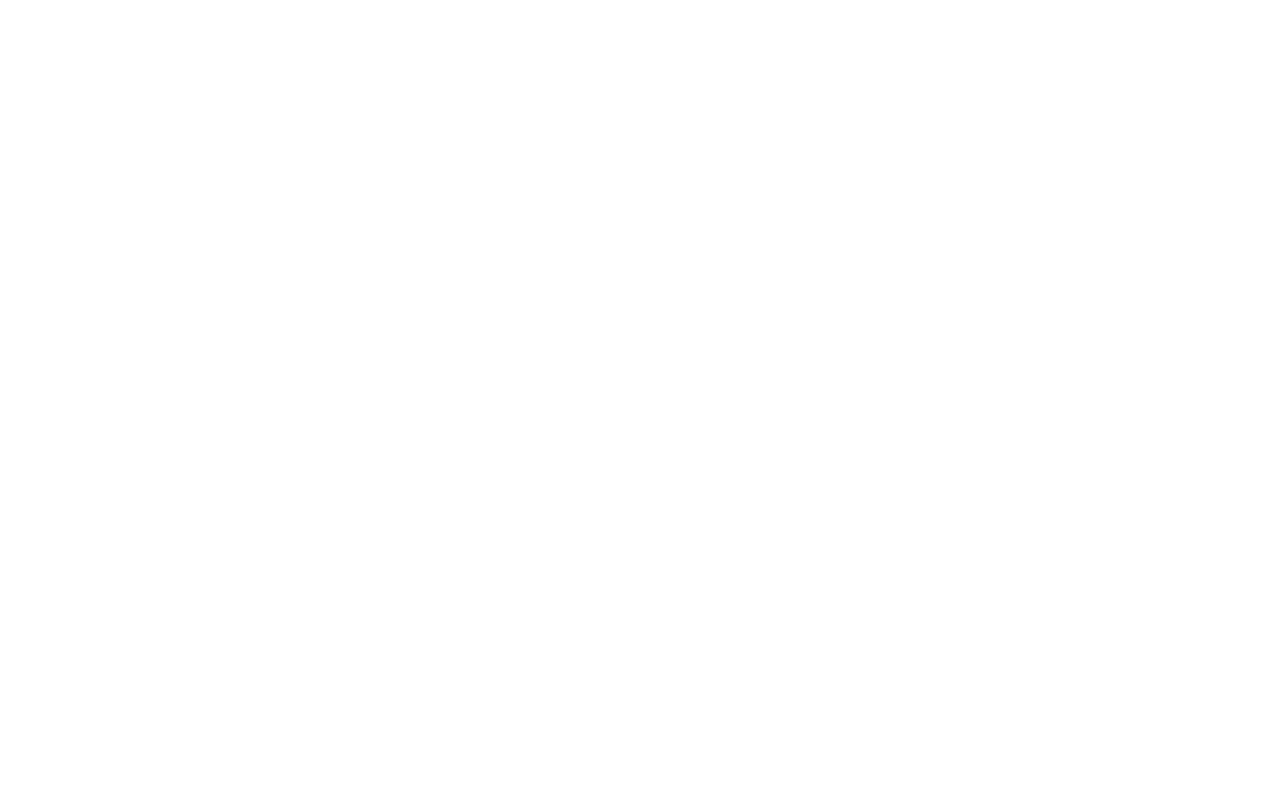
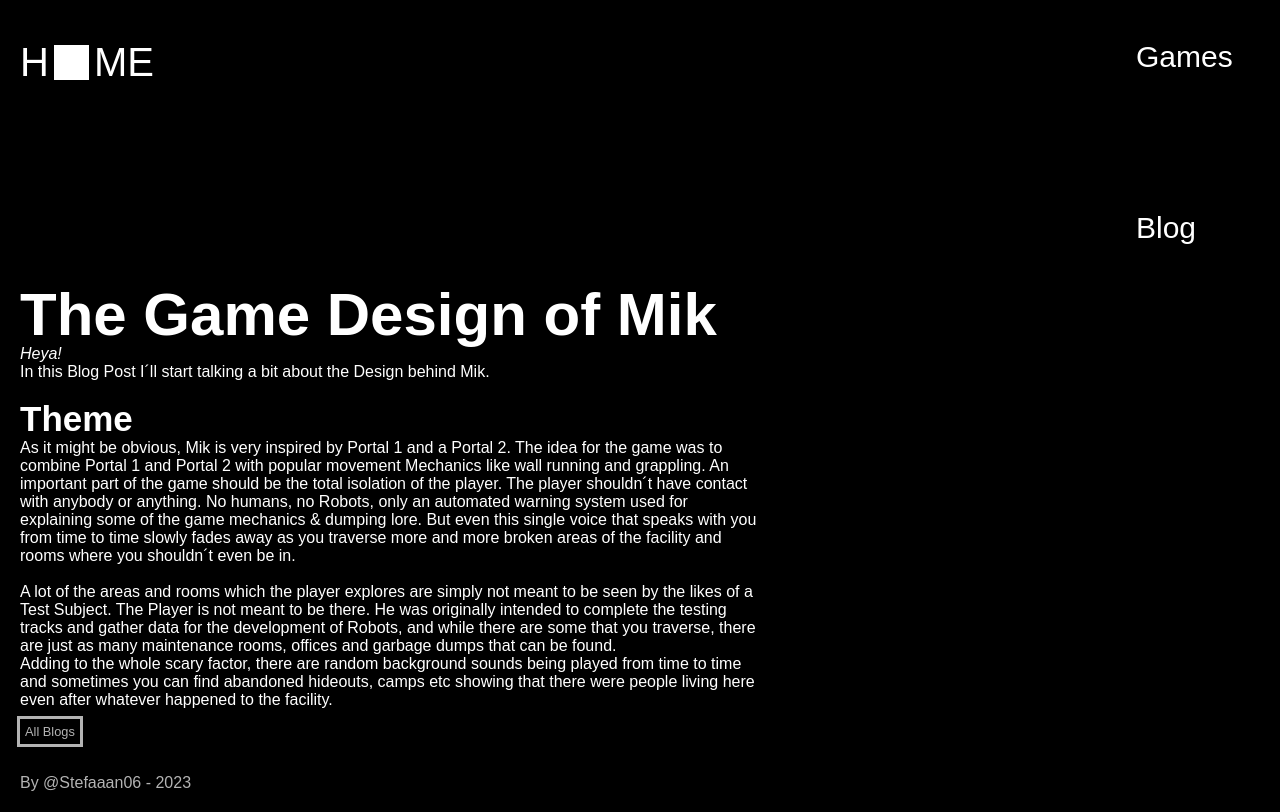
Before and after one commit to Stefaaan06/Portfolio-Website, a plain HTML site: page html/BlogPosts/MikGameDesignPost.html in a window 1280 px wide. Drawn offline with Linux system fonts and the light colour scheme.

Commit message:
MinorFixes & Second blog post

```diff
--- a/css/style.css
+++ b/css/style.css
@@ -73,6 +73,12 @@ h2 {
     margin: 0;
 }
 
+h3{
+    color: white;
+    font-family: "Bricolage Grotesque", sans-serif;
+    font-size: 35px;
+    margin: 0;
+}
 p{
     font-family: "Bricolage Grotesque", sans-serif;
 }
@@ -271,7 +277,6 @@ a{
         font-size: 10vw;
         letter-spacing: 0;
     }
-
     li{
         font-size: 3vh;
     }
--- a/html/BlogPosts/MikGameDesignPost.html
+++ b/html/BlogPosts/MikGameDesignPost.html
@@ -2,9 +2,61 @@
 <html lang="en">
 <head>
     <meta charset="UTF-8">
-    <title>Title</title>
+    <title>Blogs | Mik Game Design</title>
+    <link rel="stylesheet" href="../../css/style.css">
+    <link rel="stylesheet" href="../../css/effects.css">
+    <link rel="stylesheet" href="../../css/imageSlider.css">
+    <link rel="stylesheet" href="../../css/Blog.css">
 </head>
 <body>
+<nav class="">
+    <!--  made-up logo  -->
+    <a href="../index.html" id="main-logo">
+        <p class="logo">H</p>
+        <div class="rectangle"></div>
+        <p class="logo">ME</p>
+    </a>
 
+    <div class="navLinks">
+        <div class="dropdown">
+            <a href="../Games.html" class="navbar navbarButton">Games</a>
+            <div class="hidden">
+                <a href="../Mik.html" class="navbar navSublinks">Mik</a>
+                <a href="../ThreeToOne.html" class="navbar navSublinks">Three To One</a>
+                <a href="../DeliverDeezNuts.html" class="navbar navSublinks">Deliver Deez Nuts</a>
+            </div>
+        </div>
+        <a href="../Blog.html" class="navbar navbarButton">Blog</a>
+    </div>
+
+</nav>
+
+<div class="column posts">
+    <div class="blogPost">
+        <h2>The Game Design of Mik</h2>
+        <p> <i>Heya!</i>  <br>
+            In this Blog Post I´ll start talking a bit about the Design behind Mik.
+            <br>
+            <br>
+        </p>
+        <h3>Theme</h3>
+        <p>As it might be obvious, Mik is very inspired by Portal 1 and a Portal 2. The idea for the game was to combine Portal 1 and Portal 2 with popular movement Mechanics like wall running
+        and grappling. An important part of the game should be the total isolation of the player. The player shouldn´t have contact with anybody or anything. No humans, no Robots, only an automated warning system
+        used for explaining some of the game mechanics & dumping lore. But even this single voice that speaks with you from time to time slowly fades away as you traverse more and more broken areas of the facility and rooms where you shouldn´t even be in.
+            <br>
+            <br>
+            A lot of the areas and rooms which the player explores are simply not meant to be seen by the likes of a Test Subject. The Player is not meant to be there. He was originally intended to complete the testing tracks and gather data for the development
+            of Robots, and while there are some that you traverse, there are just as many maintenance rooms, offices and garbage dumps that can be found.
+            <br>
+            Adding to the whole scary factor, there are random background sounds being played from time to time and sometimes you can find abandoned hideouts, camps etc showing that there were people living here even after whatever happened to the facility.
+        </p>
+        <a href="../Blog.html" class="blogButton">All Blogs</a>
+    </div>
+</div>
+
+
+<div id="part3" class="flex column">
+    <a href="https://twitter.com/Stefaaan06" class="moreInfo" target="_blank">By @Stefaaan06 - 2023</a>
+</div>
 </body>
 </html>
```
Also changed, not shown: html/Blog.html (+4 -3 lines), html/BlogPosts/DynamicCables.html (+5 -5 lines), html/Mik.html (+1 -1 lines), html/index.html (+2 -2 lines).
